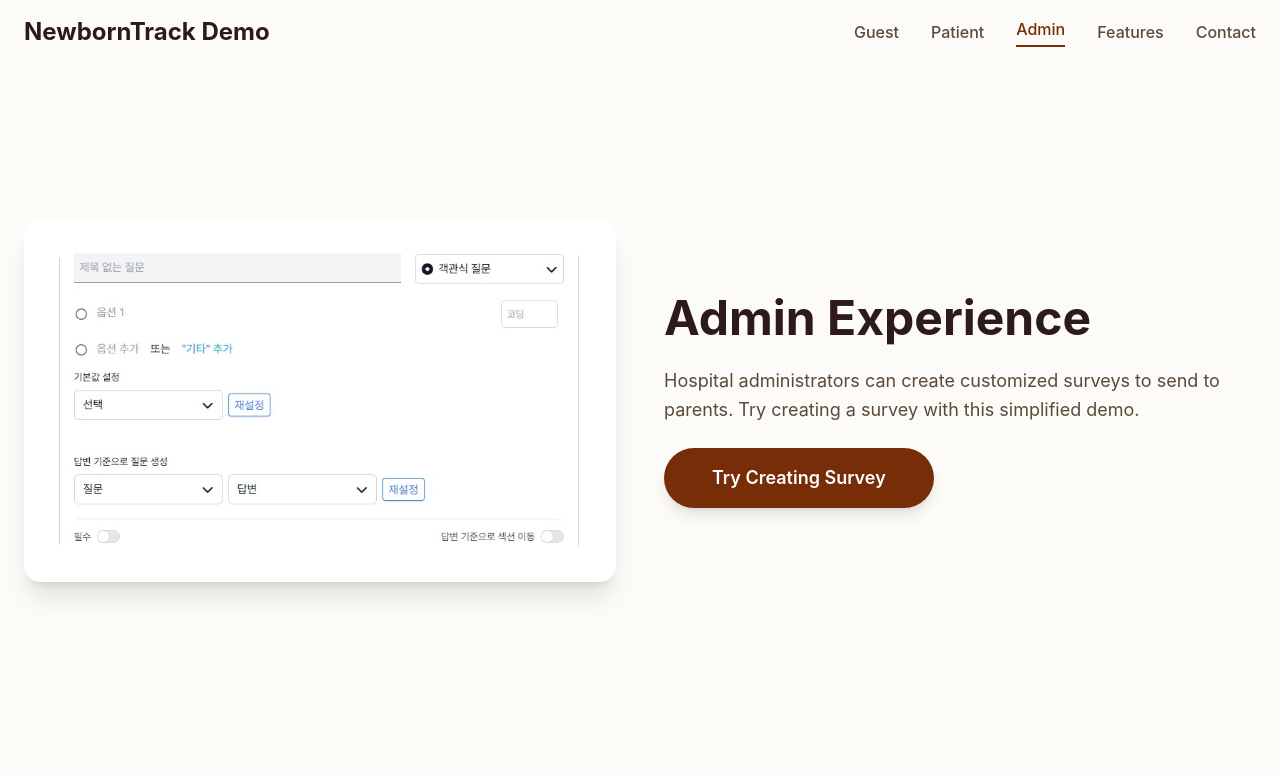
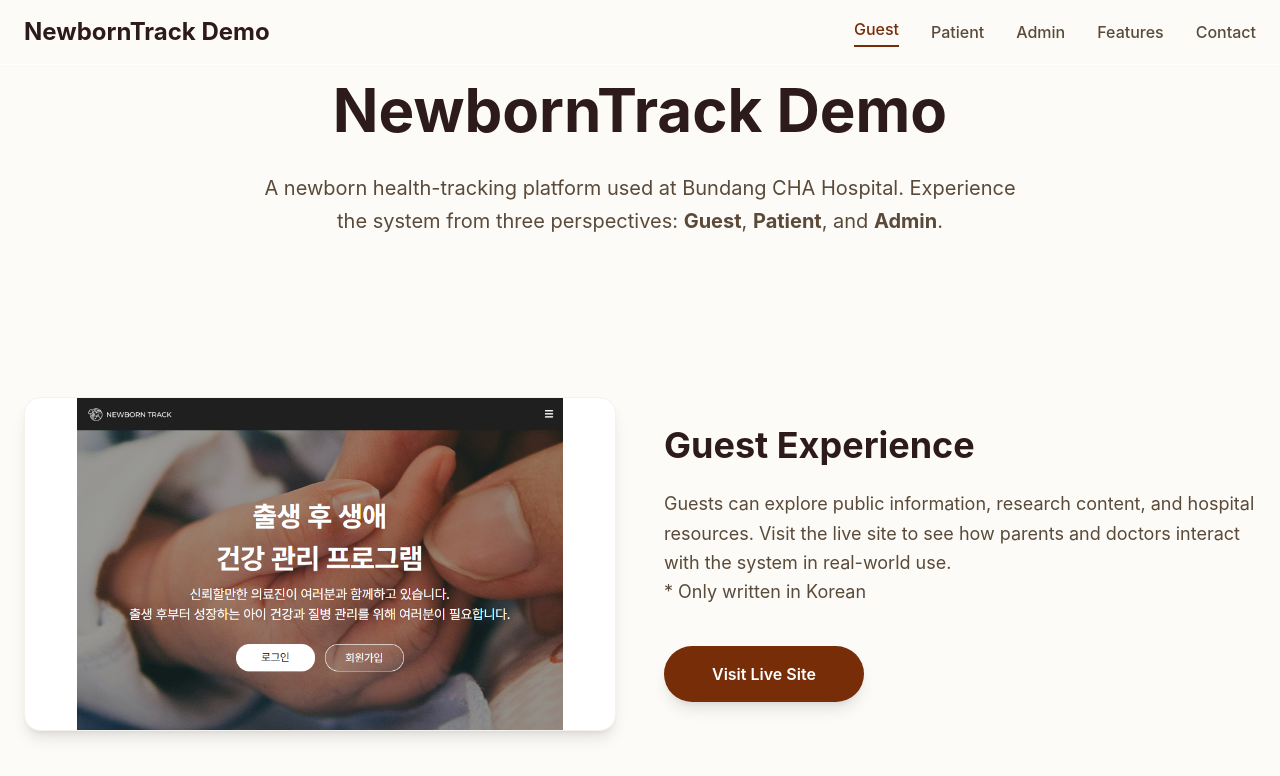
Before and after one commit to NahyunLeylaLee/portfolio-newborn, a React (Create React App) app: page /portfolio-newborn/survey-creator in a window 1280 px wide. Both pictures are taken after a click on the button "Back to Main". Shown: the top 776 px of the page. Built offline with nearby package versions, Linux system fonts and the light colour scheme.

Commit message:
feat: add survey creation demo

```diff
--- a/src/App.js
+++ b/src/App.js
@@ -1,5 +1,5 @@
 import React, { useEffect, useRef, useState } from 'react';
-import { BrowserRouter as Router, Routes, Route, useLocation } from 'react-router-dom';
+import { BrowserRouter as Router, Routes, Route } from 'react-router-dom';
 import Header from './components/Header';
 import GuestExperience from './components/GuestExperience';
 import PatientExperience from './components/PatientExperience';
@@ -9,7 +9,6 @@ import ContactSection from './components/ContactSection';
 import SurveyCreator from './components/SurveyCreator';
 
 function MainPage() {
-  const location = useLocation();
   const containerRef = useRef(null);
   const sectionsRef = useRef([]);
   const [currentSection, setCurrentSection] = useState(0);
@@ -42,16 +41,6 @@ function MainPage() {
 
     // Expose scrollToSection to window for Header component
     window.scrollToSection = scrollToSection;
-
-    // Check if navigated from Survey Creator with section state
-    if (location.state?.scrollToSection !== undefined) {
-      const targetSection = location.state.scrollToSection;
-      setTimeout(() => {
-        scrollToSection(targetSection);
-      }, 100);
-      // Clear the state
-      window.history.replaceState({}, document.title);
-    }
 
     const handleWheel = (e) => {
       // Disable section snapping on mobile
@@ -92,7 +81,7 @@ function MainPage() {
       container.removeEventListener('wheel', handleWheel);
       window.removeEventListener('keydown', handleKeyDown);
     };
-  }, [currentSection, location.state]);
+  }, [currentSection]);
 
   const addToRefs = (el) => {
     if (el && !sectionsRef.current.includes(el)) {
--- a/src/components/AdminExperience.js
+++ b/src/components/AdminExperience.js
@@ -17,7 +17,7 @@ const AdminExperience = () => {
           <div className="bg-white rounded-2xl shadow-xl p-8 border border-brand-100">
             <div className="aspect-video rounded-xl overflow-hidden">
               <img
-                src="/portfolio-newborn/images/newborn survey create.jpg"
+                src="/portfolio-newborn/images/survey_demo.jpg"
                 alt="Admin Dashboard Screenshot showing survey creation interface"
                 className="w-full h-full object-cover"
               />
--- a/src/components/SurveyCreator.tsx
+++ b/src/components/SurveyCreator.tsx
@@ -433,7 +433,7 @@ const SurveyCreator: React.FC = () => {
   // ============================================================================
 
   const handleBackToMain = () => {
-    navigate('/', { state: { scrollToSection: 2 } }); // Admin Experience is section 2
+    navigate('/');
   };
 
   const loadTemplate = (templateType: string) => {
--- a/src/index.css
+++ b/src/index.css
@@ -35,12 +35,14 @@ body {
   scroll-snap-type: y mandatory;
   overflow-y: scroll;
   height: 100vh;
+  scroll-behavior: smooth;
 }
 
 /* Disable scroll snap on mobile */
 @media (max-width: 767px) {
   .scroll-container {
     scroll-snap-type: none;
+    scroll-behavior: smooth;
   }
 
   .section-container {
```
Also changed, not shown: public/images/survey_demo.jpg (added).
